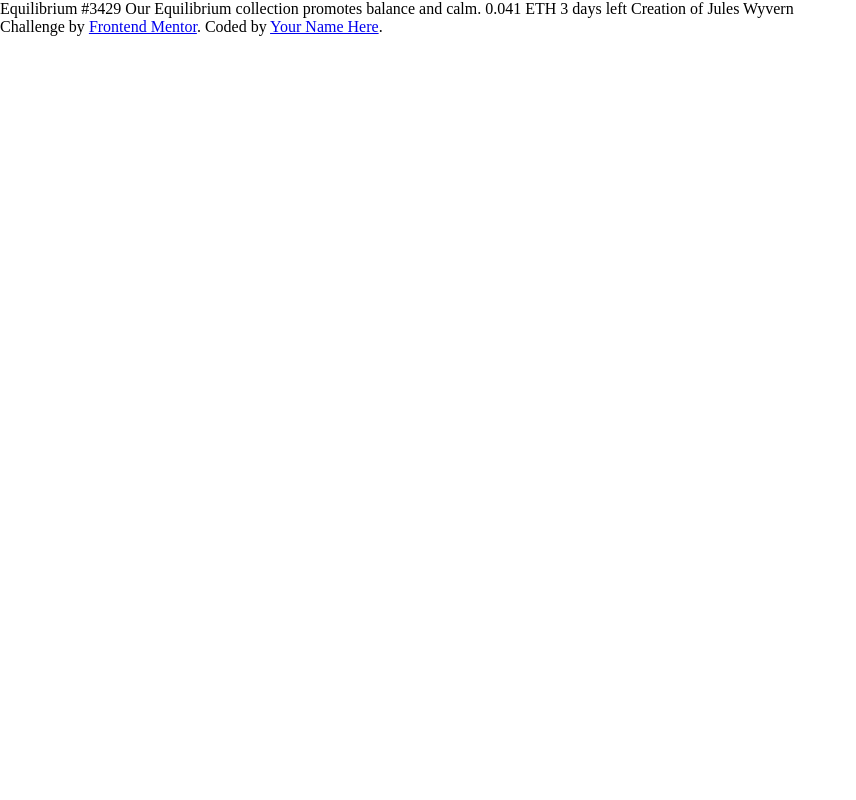
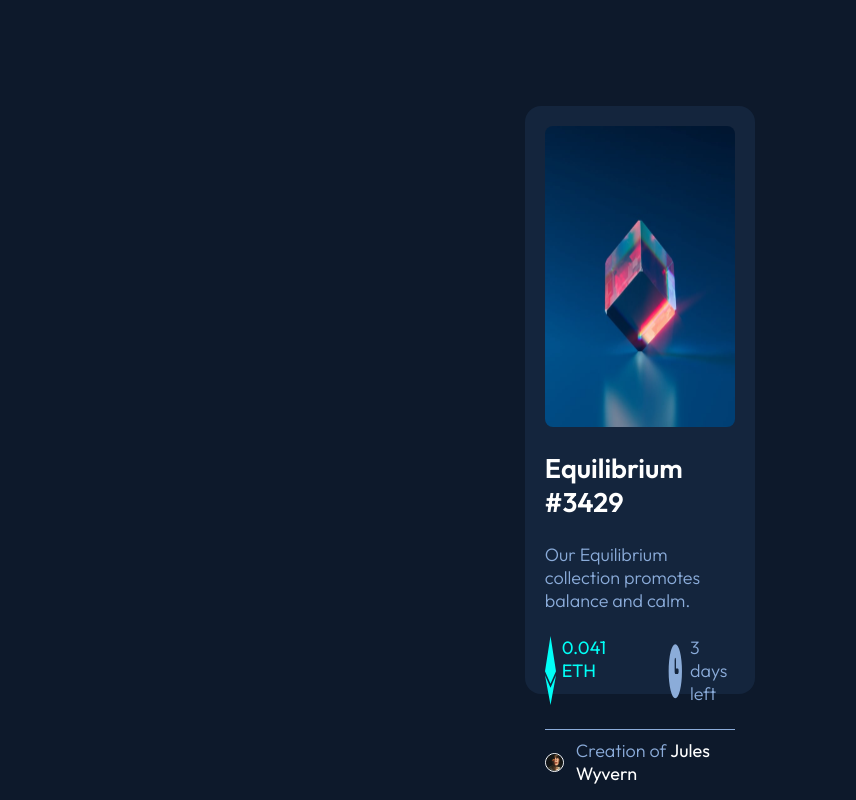
Before and after one commit to Lucas-FernandoJesus/nft_preview_card_component_main, a plain HTML site: page index.html in a window 1280 px wide. Shown: the whole page, without its empty margins (0-856 px from the left). Drawn offline with Linux system fonts and the light colour scheme.

Commit message:
CSS implemented

```diff
--- a/assets/style/index.css
+++ b/assets/style/index.css
@@ -1,8 +1,130 @@
 @import url("./media.css");
 @import url("./var.css");
+@import url('https://fonts.googleapis.com/css2?family=Outfit:wght@100..900&display=swap');
 
 *{
   margin: 0;
   padding: 0;
   box-sizing: border-box;
 }
+ul, li{
+  list-style: none;
+}
+body{
+  width: 100vw;
+  height: 100vh;
+  display: flex;
+  flex-direction: column;
+  justify-content: center;
+  background-color: var(--color-background);
+  align-items: center;
+  font-family: "Outfit", serif;
+  font-weight: 300;
+  font-size: 18px;
+  color: var(--color-text);
+}
+.content{
+  width: 18vw;
+  background-color: var(--color-box);
+  padding: 20px;
+  border-radius: 16px;
+}
+.title{
+  color: var(--color-name);
+  font-weight: 600;
+  margin: 24px 0;
+}
+.title:hover{
+  color: var(--color-active);
+  cursor: pointer;
+}
+.ETH {
+  position: relative;
+  width: 100%;
+  height: 55%;
+  cursor: pointer;
+}
+.ETH_image {
+  width: 100%;
+  height: 100%;
+  border-radius: 8px;
+  display: block;
+}
+.ETH_icon {
+  position: absolute;
+  top: 50%;
+  left: 50%;
+  transform: translate(-50%, -50%);
+  width: 16%;
+  height: 16%;
+  opacity: 0;
+  transition: opacity 0.3s ease;
+  z-index: 2;
+  border-radius: 8px;
+}
+.ETH:hover .ETH_icon {
+  opacity: 1;
+}
+.ETH::after {
+  content: '';
+  position: absolute;
+  top: 0;
+  left: 0;
+  width: 100%;
+  height: 100%;
+  background-color: var(--color-active);
+  opacity: 0;
+  transition: opacity 0.3s ease;
+  z-index: 1;
+  border-radius: 8px;
+}
+.ETH:hover::after {
+  opacity: 0.5;
+}
+.ETH:hover .ETH_icon {
+  opacity: 1;
+}
+.quant_purple{
+  display: flex;
+  margin: 24px 0;
+  gap: 6px;
+}
+.quant{
+  color: var(--color-active);
+  font-weight: 400;
+  margin-right: 28%;
+}
+.text{
+  margin: 24px 0;
+}
+.line-above-pseudo {
+  position: relative;
+  padding-top: 10px;
+}
+.line-above-pseudo::before {
+  content: "";
+  position: absolute;
+  top: 0;
+  left: 0;
+  width: 100%;
+  height: 1px;
+  background-color: var(--color-text);
+}
+.avatar{
+  display: flex;
+  align-items: center;
+  gap: 12px;
+}
+.avatar_img{
+  width: 10%;
+  border-radius: 50%;
+  border: 1px solid var(--color-name);
+}
+.name_avatar{
+  font-weight: 400;
+  color: var(--color-name);
+  text-decoration: none;
+}
+.name_avatar:hover{
+  color: var(--color-active);
+}
--- a/assets/style/var.css
+++ b/assets/style/var.css
@@ -0,0 +1,7 @@
+:root{
+  --color-background:hsl(217, 54%, 11%);
+  --color-box:hsl(216, 50%, 16%);
+  --color-name:hsl(0, 0%, 100%);
+  --color-text:hsl(215, 51%, 70%);
+  --color-active:hsl(178, 100%, 50%);
+}
--- a/index.html
+++ b/index.html
@@ -8,19 +8,27 @@
   <title>Frontend Mentor | NFT preview card component</title>
 </head>
 <body>
-
-  Equilibrium #3429
-
-  Our Equilibrium collection promotes balance and calm.
-
-  0.041 ETH
-  3 days left
-
-  Creation of Jules Wyvern
-
-  <div class="attribution">
-    Challenge by <a href="https://www.frontendmentor.io?ref=challenge" target="_blank">Frontend Mentor</a>.
-    Coded by <a href="#">Your Name Here</a>.
-  </div>
+  <main class="content">
+    <div class="ETH">
+      <img src="./assets/images/image-equilibrium.jpg" class="ETH_image" alt="">
+      <img src="./assets/images/icon-view.svg" class="ETH_icon" alt="view">
+    </div>
+    <h2 class="title">Equilibrium #3429</h2>
+    <p class="text">Our Equilibrium collection promotes balance and calm.</p>
+    <ul class="quant_purple">
+      <img src="./assets/images/icon-ethereum.svg" alt="">
+      <li class="quant">0.041 ETH</li>
+      <img src="./assets/images/icon-clock.svg" class="clock" alt="clock">
+      3 days left
+    </ul>
+    <ul class="avatar line-above-pseudo">
+      <img src="./assets/images/image-avatar.png" alt="avatar" class="avatar_img">
+      <li class="name">Creation of <a href="#" class="name_avatar">Jules Wyvern</a></li>
+    </ul>
+    <!-- <div class="attribution">
+      Challenge by <a href="https://www.frontendmentor.io?ref=challenge" target="_blank">Frontend Mentor</a>.
+      Coded by <a href="#">Your Name Here</a>.
+    </div> -->
+  </main>
 </body>
 </html>
```
